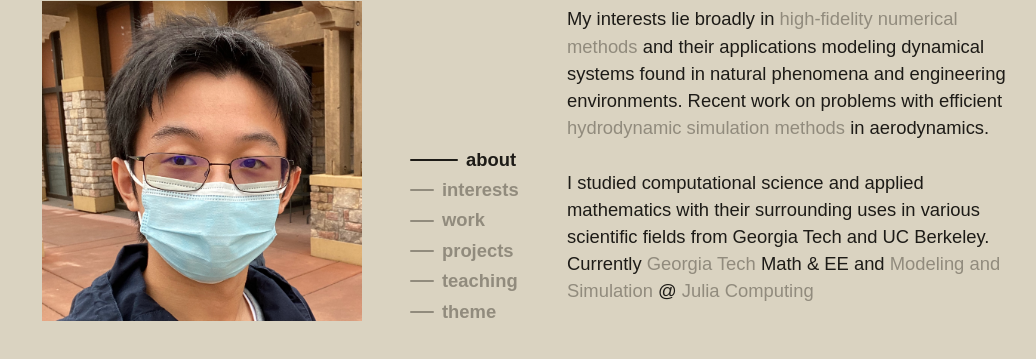
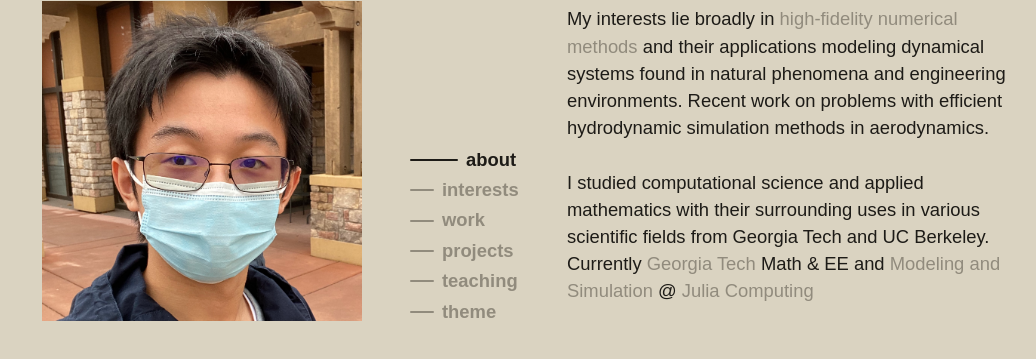
Before and after one commit to edhschen/profile-theme-public, a website: page index.html in a window 1280 px wide. Shown: the part 375-734 px from the top of the page, without its empty margins (113-1149 px from the left). Drawn offline with nearby package versions, Linux system fonts and the light colour scheme; a web font is replaced by a local one.

Commit message:
remove link

```diff
--- a/index.html
+++ b/index.html
@@ -52,7 +52,7 @@
                     <div id="about" class="content-section">
                         <h3>01. About</h3>
                         <p>
-                            My interests lie broadly in <a class="text-link" href="https://en.wikipedia.org/wiki/Numerical_method" target="_blank">high-fidelity numerical methods</a> and their applications modeling dynamical systems found in natural phenomena and engineering environments. Recent work on problems with efficient <a class="text-link" href="https://en.wikipedia.org/wiki/Lattice_Boltzmann_methods" target="_blank">hydrodynamic simulation methods</a> in aerodynamics.
+                            My interests lie broadly in <a class="text-link" href="https://en.wikipedia.org/wiki/Numerical_method" target="_blank">high-fidelity numerical methods</a> and their applications modeling dynamical systems found in natural phenomena and engineering environments. Recent work on problems with efficient hydrodynamic simulation methods in aerodynamics.
                             <br><br>
                             I studied computational science and applied mathematics with their surrounding uses in various scientific fields from Georgia Tech and UC Berkeley. Currently <a class="text-link" href="https://www.gatech.edu/" target="_blank">Georgia Tech</a> Math & EE and <a class="text-link" href="https://juliacomputing.com/products/juliasim/" target="_blank">Modeling and Simulation</a> @ <a class="text-link" href="https://juliacomputing.com/" target="_blank">Julia Computing</a>
                         </p>
```
